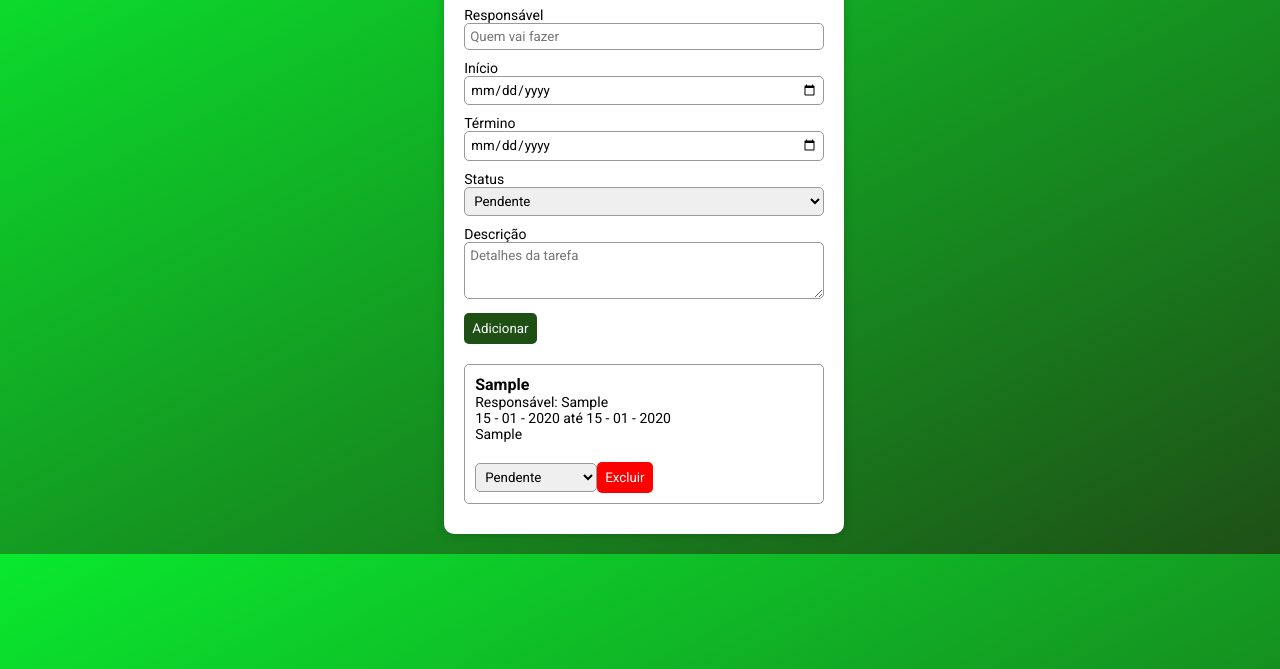
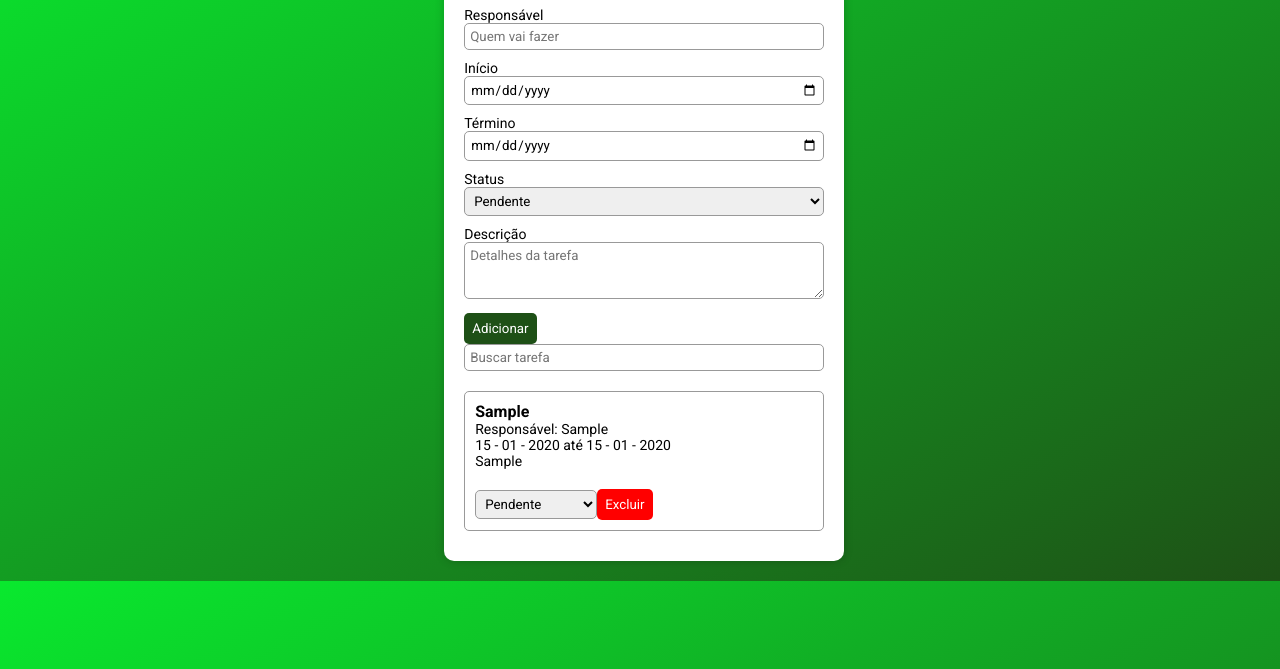
Before and after one commit to PedroVitorSM/Projeto-Est, a plain HTML site: page gerenciador-tarefas/frontend/src/index.html in a window 1280 px wide. Both pictures are taken after typing "Sample", "Sample", "2020-01-15", "2020-01-15", "Sample" into the empty fields and a click on the button "Adicionar". Shown: the part 131-800 px from the top of the page. Drawn offline with Linux system fonts and the light colour scheme.

Commit message:
Campo de Busca adicionado

```diff
--- a/gerenciador-tarefas/frontend/src/index.html
+++ b/gerenciador-tarefas/frontend/src/index.html
@@ -54,6 +54,7 @@
             <button>Adicionar</button>
         </form> -->
 
+        <input type="text" id="busca" placeholder="Buscar tarefa">
         <ul id="tarefas"></ul>
 
 
--- a/gerenciador-tarefas/frontend/src/script.js
+++ b/gerenciador-tarefas/frontend/src/script.js
@@ -6,6 +6,7 @@ var container = document.querySelector('#tarefas');
 var erro = document.querySelector("#erro");
 var LISTA_STATUS = ['pendente', 'andamento', 'finalizado'];
 var tarefas = [];
+var busca = document.querySelector('#busca');
 
 try {
   var salvo = JSON.parse(localStorage.getItem('tarefas'));
@@ -161,8 +162,11 @@ function formatarData(valor) {
 function mostrarTarefas() {
 
   container.textContent = '';
-
+  var termo = busca.value.toLowerCase();
   for (var i = 0; i < tarefas.length; i++) {
+    if (tarefas[i].assunto.toLowerCase().indexOf(termo) === -1) {
+      continue;
+    }
     container.appendChild(montarTarefa(tarefas[i]));
   }
 }
@@ -201,4 +205,5 @@ form.onsubmit = function (e) {
   mostrarErro('');
 };
 
+busca.oninput = mostrarTarefas;
 window.onload = mostrarTarefas;
```
